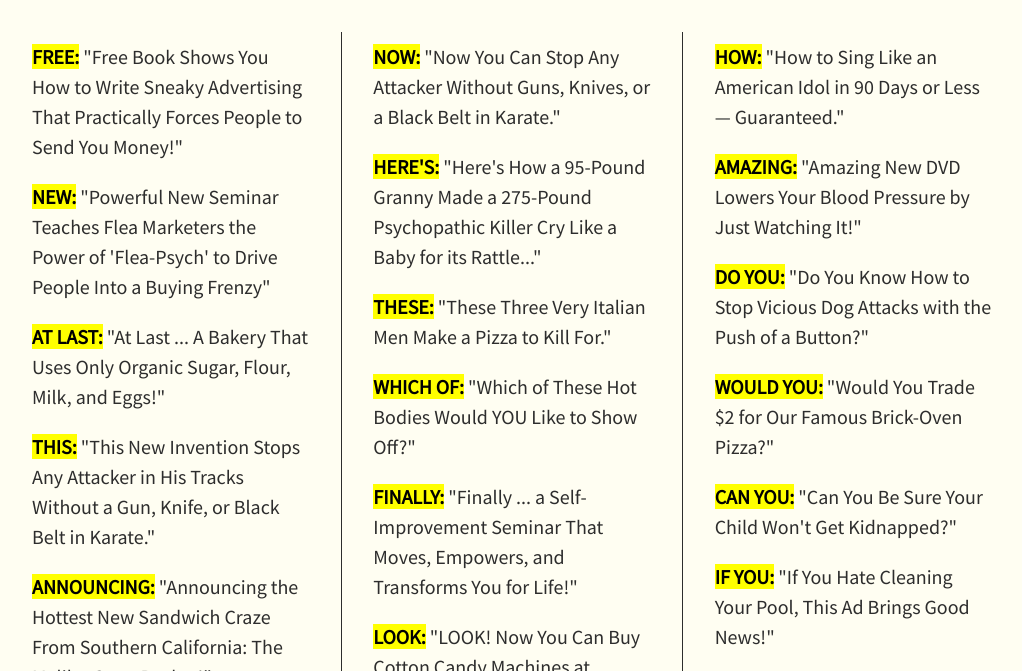
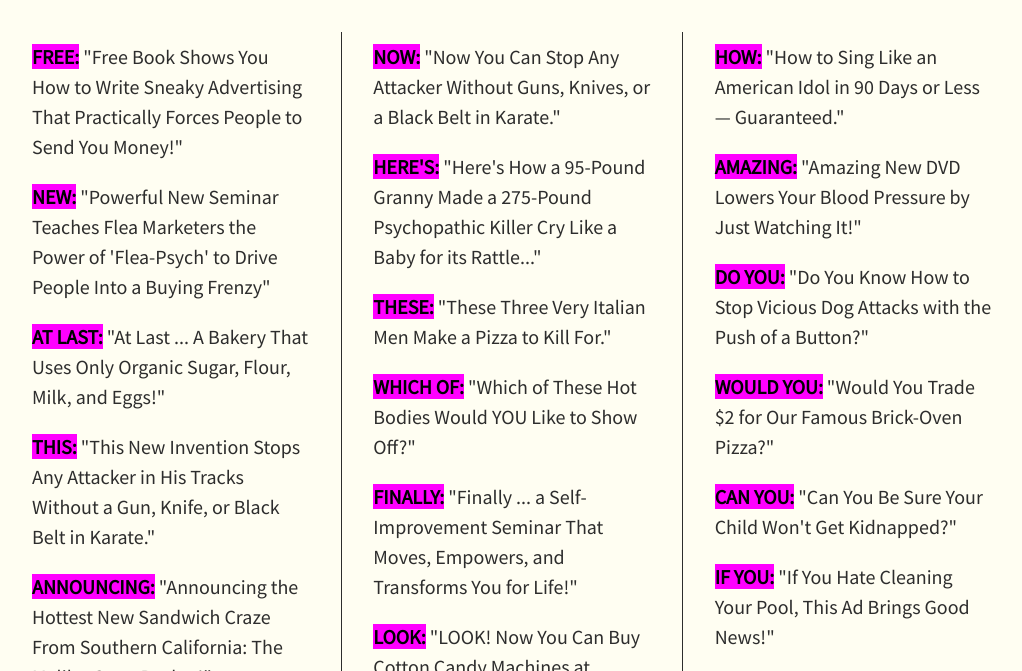
Before and after one commit to fuckingwords/fuckingwords.github.io, a plain HTML site: page index.html in a window 1280 px wide. Shown: the part 128-799 px from the top of the page, without its empty margins (128-1150 px from the left). Drawn offline with Linux system fonts and the light colour scheme.

Commit message:
Update style.css

```diff
--- a/style.css
+++ b/style.css
@@ -56,7 +56,7 @@ h3 {
 }
 .loc mark {
 	font-weight: 700;
-	background: #ff0;
+	background: #f0f;
 }
 .inside {
 	font-size: 1.25em;
```
